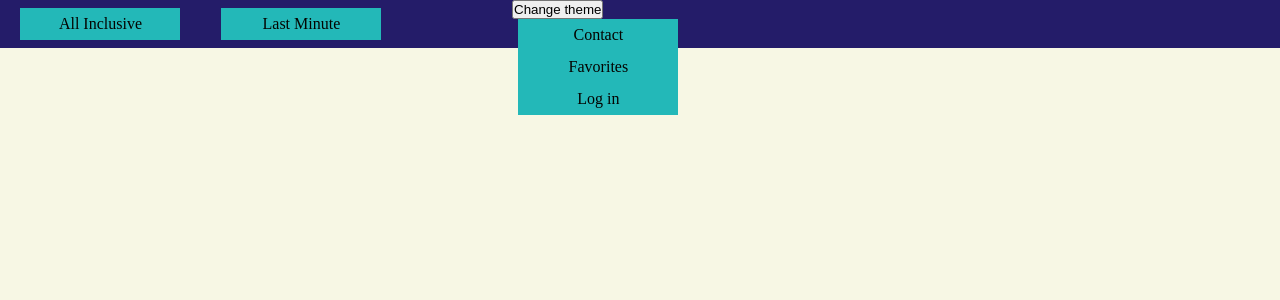
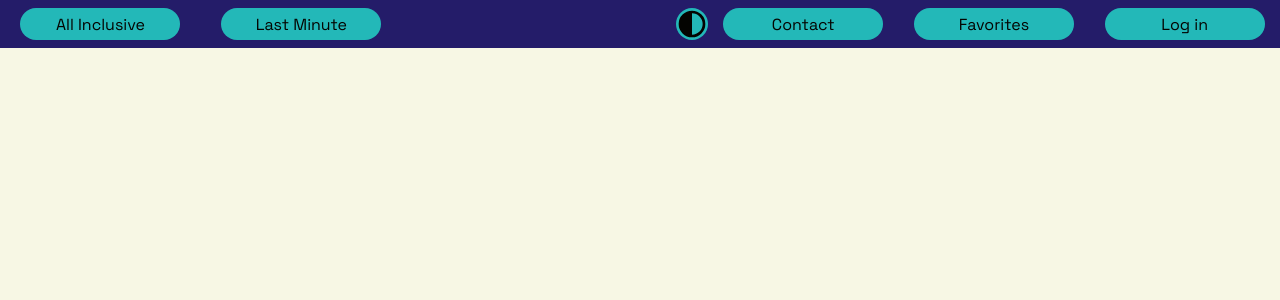
Before and after one commit to Codynator/voyageur, a PHP site: page /main.html in a window 1280 px wide. Shown: the top 300 px of the page. Run offline with PHP 8.4, Linux system fonts and the light colour scheme.

Commit message:
Stylying of <a> selectors and animations

```diff
--- a/src/main.html
+++ b/src/main.html
@@ -9,7 +9,6 @@
 
 </head>
 
-<body>
 <nav>
     <div class="left-nav">
         <img src="" alt="">
@@ -18,7 +17,13 @@
         <!-- <progress value="25" max="100"></progress> -->
     </div>
     <div class="right-nav">
-            <button id="theme-btn">Change theme</button>
+        <button id="theme-btn" title="Chenge theme">
+            <svg xmlns="http://www.w3.org/2000/svg" width="32" height="32" viewBox="0 0 24 24">
+                <path fill="var(--text)"
+                    d="M12 2A10 10 0 0 0 2 12a10 10 0 0 0 10 10a10 10 0 0 0 10-10A10 10 0 0 0 12 2m0 2a8 8 0 0 1 8 8a8 8 0 0 1-8 8z" />
+            </svg>
+            <body>
+        </button>
         <a href="./main.html">Contact</a>
         <a href="./main.html">Favorites</a>
         <a href="./main.html">Log in</a>
@@ -38,4 +43,5 @@
 </main>
 <script src="./scripts/themeChanger.js"></script>
 </body>
+
 </html>
--- a/src/styles/mainStyle.css
+++ b/src/styles/mainStyle.css
@@ -1,9 +1,13 @@
+@import url('https://fonts.googleapis.com/css2?family=Space+Grotesk:wght@400;600&display=swap');
+
+
 :root {
   --text: #040401;
   --background: #f7f7e4;
   --primary: #241c69;
   --secondary: #23b8b8;
   --accent: #561273;
+  --transition_duration: 0.4s;
 }
 
 [data-theme="dark"] {
@@ -12,6 +16,10 @@
   --primary: #4982ed;
   --secondary: #47dc6e;
   --accent: #bf6fe2;
+
+  #theme-btn {
+    transform: rotateZ(180deg);
+  }
 }
 
 * {
@@ -21,21 +29,17 @@
 
 body {
   background-color: var(--background);
+  transition: var(--transition_duration);
 }
 
 nav {
   background-color: var(--primary);
   height: 6svh;
   display: flex;
-  }
+  transition: var(--transition_duration);
+  font-family: 'Space Grotesk', sans-serif;
 
-  .left-nav {
-    width: 40%;
-    display: flex;
-    align-items: center;
-  }
-
-  nav a {
+  a {
     display: flex;
     justify-content: center;
     align-items: center;
@@ -44,5 +48,53 @@
     color: var(--text);
     text-decoration: none;
     background-color: var(--secondary);
+    border-radius: 2rem;
+    transition: background-color var(--transition_duration), color var(--transition_duration);
+  }
+
+  a:hover {
+    background-color: var(--accent);
+  }
+}
+
+nav > div {
+  display: flex;
+  align-items: center;
+}
+
+.left-nav {
+  width: 40%;
+
+  a {
     margin-inline: 4%;
   }
+}
+
+.right-nav {
+  width: 60%;
+  justify-content: right;
+
+  a {
+    margin-inline: 2%;
+  }
+
+  #theme-btn {
+    background-color: var(--secondary);
+    border: none;
+    border-radius: 50%;
+    display: flex;
+    justify-content: center;
+    align-items: center;
+    transition: var(--transition_duration);
+  }
+}
+
+
+@keyframes rotation {
+  0% {
+    transform: rotateZ(0deg);
+  }
+  100% {
+    transform: rotateZ(360deg);
+  }
+}
```
Lines whose indentation alone changed are shown as unchanged.
